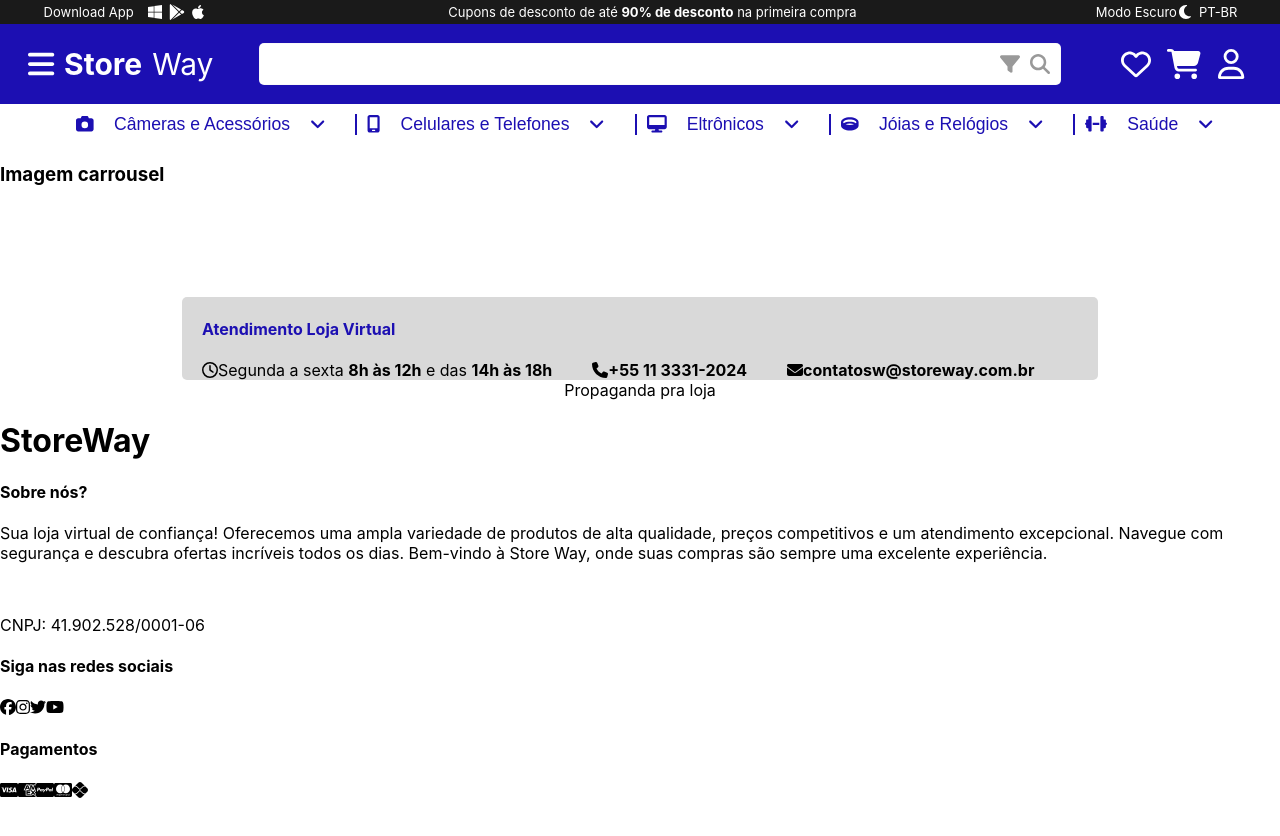
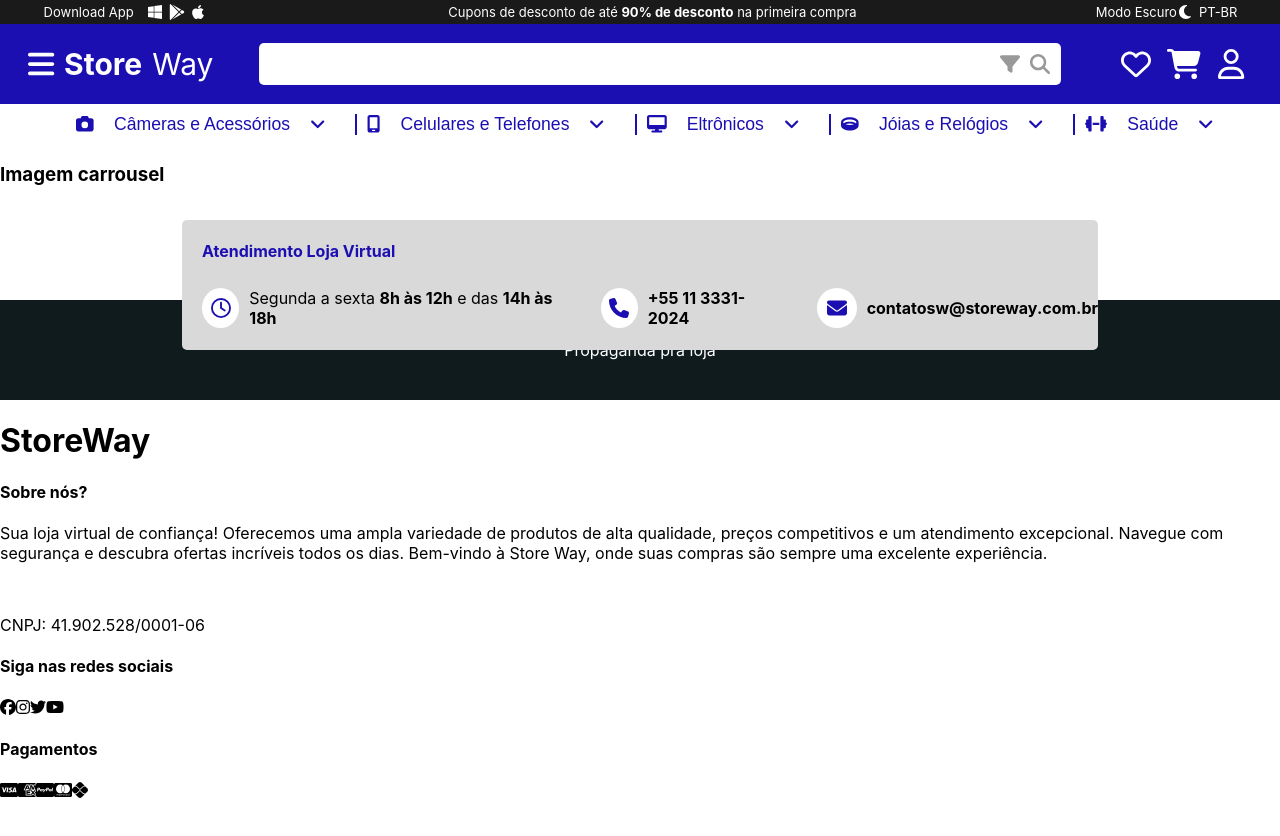
Before and after one commit to Marcos-Raulisson/ecommerce-project-react, a React (Create React App) app: page / in a window 1280 px wide. Shown: the top 836 px of the page. Before the commit the page ends 800 px from the top, so only its background shows below. Built offline with nearby package versions, Linux system fonts and the light colour scheme.

Commit message:
Pré configurações de rolagem e atualização de estilizações do footer

```diff
--- a/src/App.css
+++ b/src/App.css
@@ -1 +1,4 @@
 /* Header */
+.App {
+  height: 200vh;
+}
--- a/src/components/Footer.js
+++ b/src/components/Footer.js
@@ -13,21 +13,30 @@
             <h4><b>Atendimento Loja Virtual</b></h4>
            <div className='contact-items'>
             <div>
+                  <span>
                     <FontAwesomeIcon icon={faClock}/>
-                    Segunda a sexta <b>8h às 12h</b> e das <b>14h às 18h</b>
+                  </span>
+                  <p>Segunda a sexta <b>8h às 12h</b> e das <b>14h às 18h</b></p>
+
                 </div>
                 <div>
+                  <span>
                     <FontAwesomeIcon icon={faPhone}/>
-                    <b>+55 11 3331-2024</b>
+                  </span>
+                    <p><b>+55 11 3331-2024</b></p>
+
                 </div>
                 <div>
+                  <span>
                     <FontAwesomeIcon icon={faEnvelope}/>
-                    <b>contatosw@storeway.com.br</b>
+                  </span>
+                    <p><b>contatosw@storeway.com.br</b></p>
+
                 </div>
            </div>
 
         </div>
-        <div>
+        <div className='ad-container'>
           Propaganda pra loja
         </div>
         <div>
--- a/src/styles/footer.css
+++ b/src/styles/footer.css
@@ -5,6 +5,7 @@
   position: fixed;
   bottom: 0;
   width: 100%;
+  height: 500px;
 }
 
 /* Contatos */
@@ -16,14 +17,48 @@
   width: 70%;
   background-color: #d9d9d9;
   padding-left: 20px;
+  height: 130px;
+  position: absolute;
+  z-index: 2;
+  top: -80px;
 }
 
 .contact h4 {
   width: 100%;
   color: #1c0fb2;
+  max-height: 7%;
 }
 
 .contact-items {
   display: flex;
   gap: 40px;
 }
+
+.contact-items div {
+  display: flex;
+  flex-direction: row;
+  align-items: center;
+}
+
+.contact-items span {
+  border-radius: 50%;
+  display: flex;
+  justify-content: center;
+  align-items: center;
+  width: 40px;
+  height: 40px;
+  background-color: white;
+  color: #1c0fb2;
+  font-size: 20px;
+  margin-right: 10px;
+}
+
+.ad-container {
+  display: flex;
+  justify-content: center;
+  align-items: center;
+  width: 100%;
+  background-color: #101b1e;
+  height: 200px;
+  color: white;
+}
```
